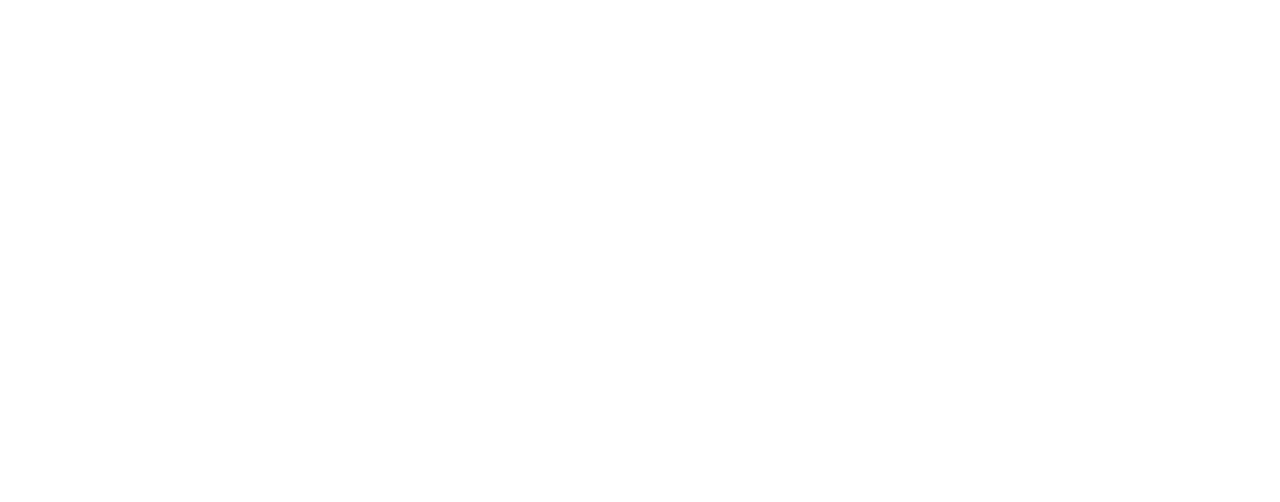
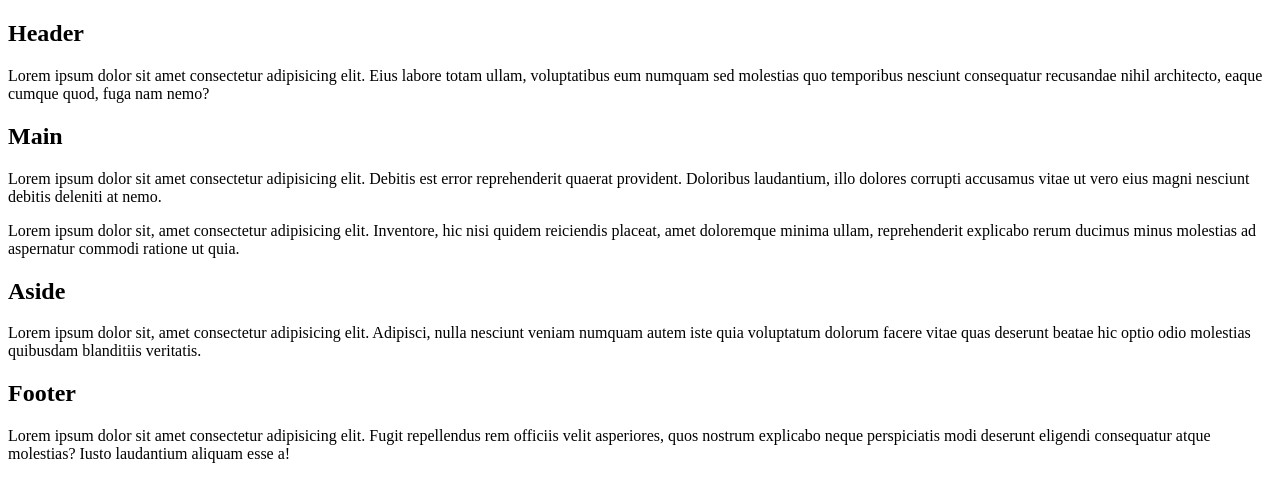
Before and after one commit to Lucaslandivar/Display-design, a plain HTML site: page index.html in a window 1280 px wide. Drawn offline with Linux system fonts and the light colour scheme; files that its build step writes are made by us from their sources.

Commit message:
Add files via upload

```diff
--- a/index.html
+++ b/index.html
@@ -10,8 +10,28 @@
     <script src="JS/script.js" defer></script>
 </head>
 <body>
-    <div id="container">
-
-    </div>
+    <!-- !Header -->
+    <header>
+        <h2>Header</h2>
+        <p>Lorem ipsum dolor sit amet consectetur adipisicing elit. Eius labore totam ullam, voluptatibus eum numquam sed molestias quo temporibus nesciunt consequatur recusandae nihil architecto, eaque cumque quod, fuga nam nemo?</p>
+    </header>
+    <!-- !Main -->
+    <main>
+        <h2>Main</h2>
+        <p>Lorem ipsum dolor sit amet consectetur adipisicing elit. Debitis est error reprehenderit quaerat provident. Doloribus laudantium, illo dolores corrupti accusamus vitae ut vero eius magni nesciunt debitis deleniti at nemo.</p>
+        <section>
+            <p>Lorem ipsum dolor sit, amet consectetur adipisicing elit. Inventore, hic nisi quidem reiciendis placeat, amet doloremque minima ullam, reprehenderit explicabo rerum ducimus minus molestias ad aspernatur commodi ratione ut quia.</p>
+        </section>
+    </main>
+    <!-- !Aside -->
+    <aside>
+        <h2>Aside</h2>
+        <p>Lorem ipsum dolor sit, amet consectetur adipisicing elit. Adipisci, nulla nesciunt veniam numquam autem iste quia voluptatum dolorum facere vitae quas deserunt beatae hic optio odio molestias quibusdam blanditiis veritatis.</p>
+    </aside>
+    <!-- !Footer -->
+    <footer>
+        <h2>Footer</h2>
+        <p>Lorem ipsum dolor sit amet consectetur adipisicing elit. Fugit repellendus rem officiis velit asperiores, quos nostrum explicabo neque perspiciatis modi deserunt eligendi consequatur atque molestias? Iusto laudantium aliquam esse a!</p>
+    </footer>
 </body>
 </html>
```
